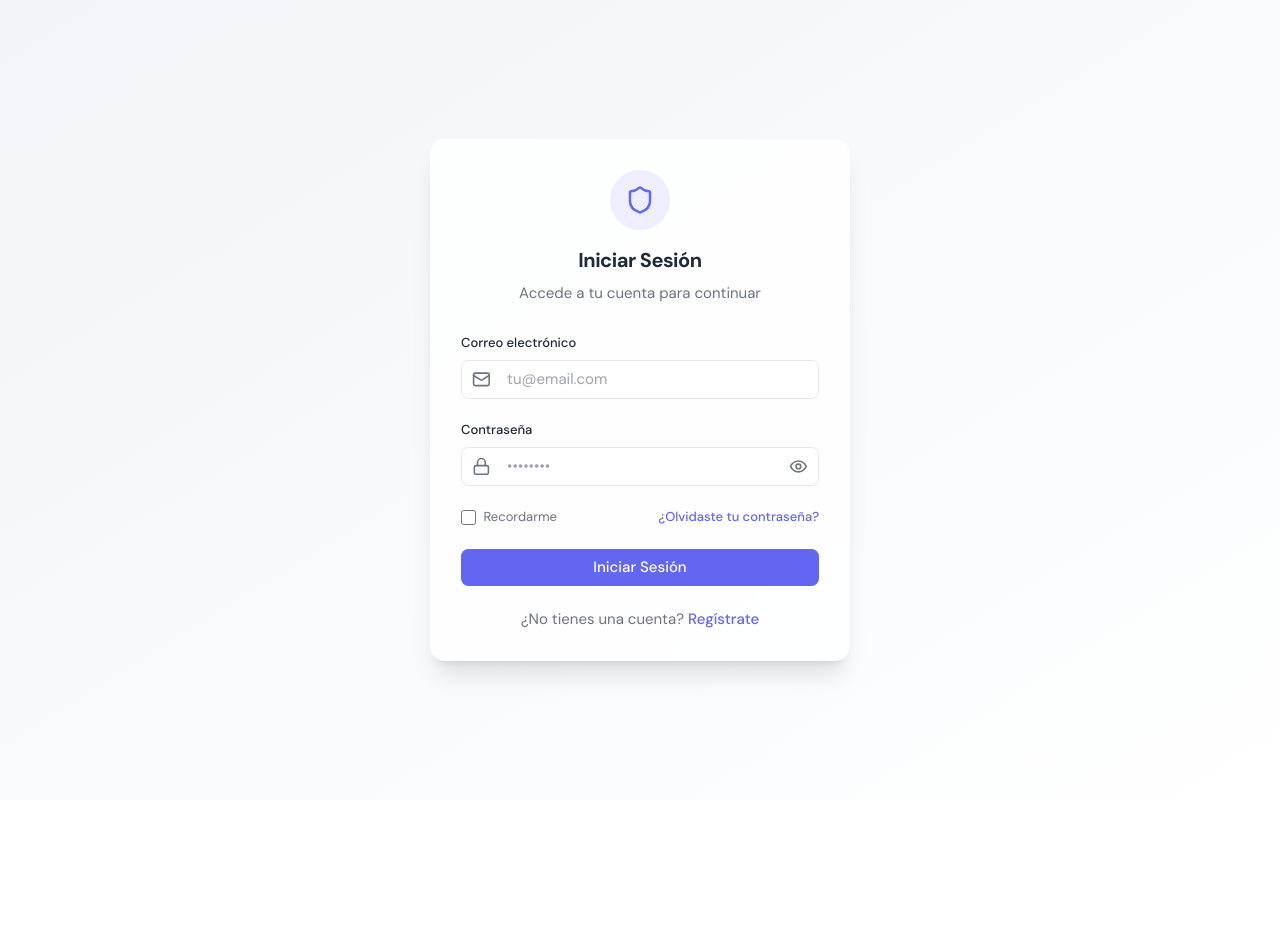
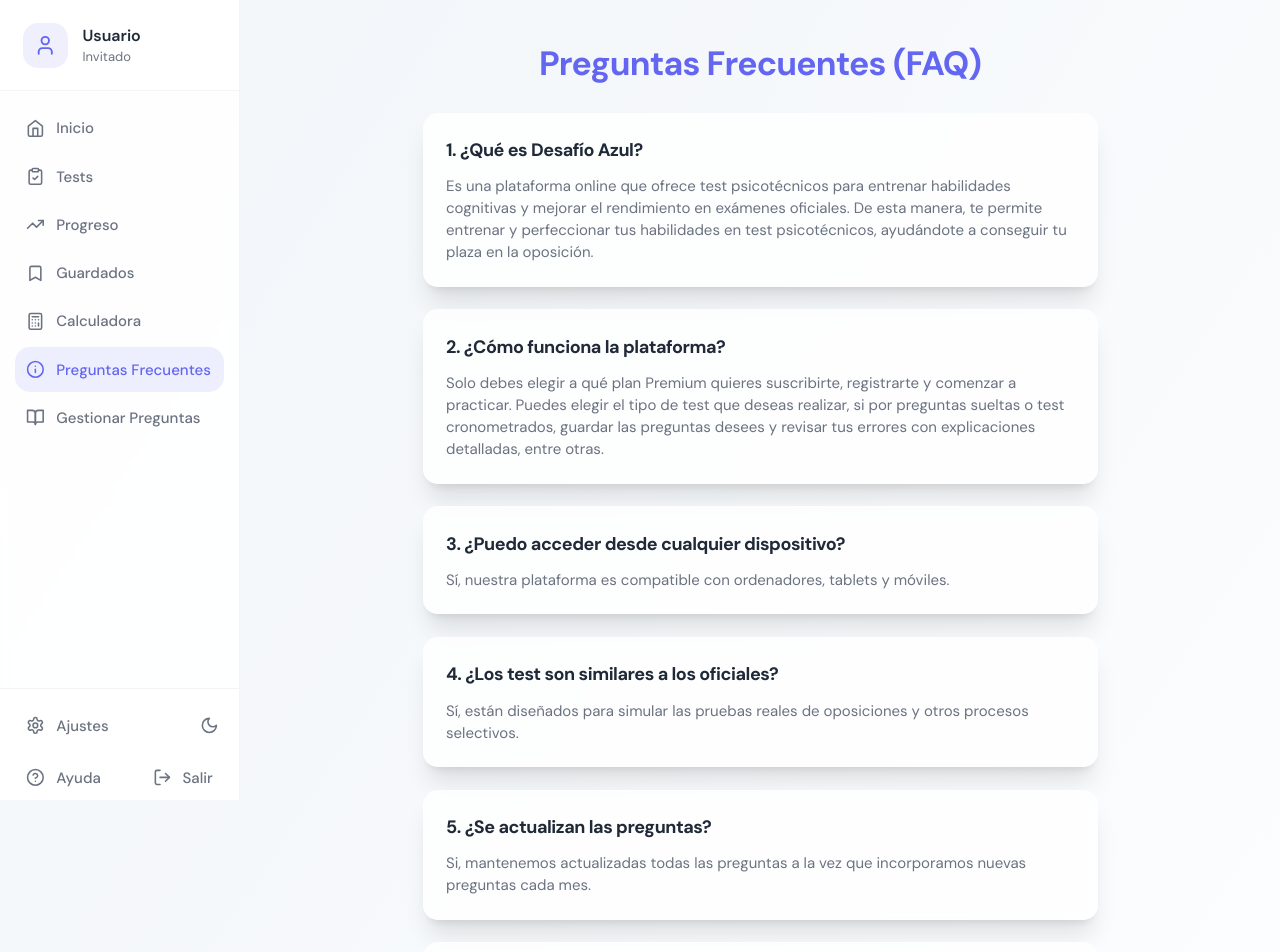
Before and after one commit to nachocastillejo/desafioazul, a React (Vite) app: page /faq in a window 1280 px wide. Before the commit this address led to /login. Shown: the top 952 px of the page. Before the commit the page ends 800 px from the top, so only its background shows below. Built offline with nearby package versions, Linux system fonts and the light colour scheme.

Commit message:
Add FAQ page and integrate it into the sidebar and routing. Updated App layout to include Footer component. Removed FAQ section from Purchase Terms page.

```diff
--- a/src/App.tsx
+++ b/src/App.tsx
@@ -12,12 +12,14 @@ import Register from './pages/Register';
 import { Menu } from 'lucide-react';
 import { AuthProvider } from './contexts/AuthContext';
 import ProtectedRoute from './components/ProtectedRoute';
+import Footer from './components/Footer';
 
 const Profile = lazy(() => import('./pages/Profile'));
 const LegalPage = lazy(() => import('./pages/LegalPage'));
 const PrivacyPolicyPage = lazy(() => import('./pages/PrivacyPolicyPage'));
 const CookiesPolicyPage = lazy(() => import('./pages/CookiesPolicyPage'));
 const PurchaseTermsPage = lazy(() => import('./pages/PurchaseTermsPage'));
+const FaqPage = lazy(() => import('./pages/FaqPage'));
 
 function App() {
   const [isSidebarOpen, setIsSidebarOpen] = useState(false);
@@ -133,6 +135,10 @@ function App() {
             path="/condiciones-generales-de-compra"
             element={<Suspense fallback={<div>Loading...</div>}><AppLayout isSidebarOpen={isSidebarOpen} toggleSidebar={toggleSidebar}><PurchaseTermsPage /></AppLayout></Suspense>}
           />
+          <Route
+            path="/faq"
+            element={<Suspense fallback={<div>Loading...</div>}><AppLayout isSidebarOpen={isSidebarOpen} toggleSidebar={toggleSidebar}><FaqPage /></AppLayout></Suspense>}
+          />
 
           {/* Redirigir rutas no encontradas */}
           <Route path="*" element={<Navigate to="/" replace />} />
@@ -170,7 +176,7 @@ function AppLayout({ children, isSidebarOpen, toggleSidebar }: AppLayoutProps) {
       </div>
 
       {/* Contenido principal */}
-      <main className="flex-1 relative">
+      <main className="flex-1 relative flex flex-col">
         {/* Botón de menú móvil - solo visible cuando el sidebar está cerrado */}
         {!isSidebarOpen && (
           <button
@@ -181,9 +187,10 @@ function AppLayout({ children, isSidebarOpen, toggleSidebar }: AppLayoutProps) {
           </button>
         )}
 
-        <div className="container mx-auto px-4 py-6 sm:px-6 lg:px-8 pt-14 lg:pt-6">
+        <div className="container mx-auto px-4 py-6 sm:px-6 lg:px-8 pt-14 lg:pt-6 flex-grow">
           {children}
         </div>
+        <Footer />
       </main>
     </div>
   );
--- a/src/components/Sidebar.tsx
+++ b/src/components/Sidebar.tsx
@@ -14,7 +14,8 @@ import {
   ChevronDown,
   ChevronUp,
   LogOut,
-  Bookmark
+  Bookmark,
+  Info
 } from 'lucide-react';
 import ThemeToggle from './ThemeToggle';
 import { useTestStore } from '../lib/store';
@@ -155,6 +156,20 @@ export default function Sidebar({ onCloseMobile, isSidebarOpen }: SidebarProps)
 
           <li>
             <button
+              onClick={() => handleNavigation('/faq')}
+              className={`w-full flex items-center space-x-3 p-3 rounded-xl transition-colors ${
+                location.pathname === '/faq'
+                  ? 'bg-primary/10 dark:bg-primary/20 text-primary'
+                  : 'text-text-secondary dark:text-gray-400 hover:bg-gray-50 dark:hover:bg-gray-700'
+              }`}
+            >
+              <Info className="w-5 h-5" />
+              <span className="font-medium">Preguntas Frecuentes</span>
+            </button>
+          </li>
+
+          <li>
+            <button
               onClick={() => handleNavigation('/admin/preguntas')}
               className={`w-full flex items-center space-x-3 p-3 rounded-xl transition-colors ${
                 location.pathname === '/admin/preguntas'
--- a/src/pages/CookiesPolicyPage.tsx
+++ b/src/pages/CookiesPolicyPage.tsx
@@ -2,7 +2,7 @@ import React from 'react';
 
 const CookiesPolicyPage: React.FC = () => {
   return (
-    <div className="max-w-3xl mx-auto p-6 md:p-8 bg-white dark:bg-gray-800 rounded-lg shadow-xl text-text-primary dark:text-white">
+    <div className="max-w-3xl mx-auto p-6 md:p-8 text-text-primary dark:text-white">
       <h1 className="text-3xl sm:text-4xl font-bold text-primary dark:text-primary mb-8 text-center">
         POLÍTICA DE COOKIES
       </h1>
--- /dev/null
+++ b/src/pages/FaqPage.tsx
@@ -0,0 +1,69 @@
+import React from 'react';
+
+const FaqPage: React.FC = () => {
+  const faqs = [
+    {
+      question: "¿Qué es Desafío Azul?",
+      answer: "Es una plataforma online que ofrece test psicotécnicos para entrenar habilidades cognitivas y mejorar el rendimiento en exámenes oficiales. De esta manera, te permite entrenar y perfeccionar tus habilidades en test psicotécnicos, ayudándote a conseguir tu plaza en la oposición."
+    },
+    {
+      question: "¿Cómo funciona la plataforma?",
+      answer: "Solo debes elegir a qué plan Premium quieres suscribirte, registrarte y comenzar a practicar. Puedes elegir el tipo de test que deseas realizar, si por preguntas sueltas o test cronometrados,  guardar las preguntas desees y revisar tus errores con explicaciones detalladas, entre otras."
+    },
+    {
+      question: "¿Puedo acceder desde cualquier dispositivo?",
+      answer: "Sí, nuestra plataforma es compatible con ordenadores, tablets y móviles."
+    },
+    {
+      question: "¿Los test son similares a los oficiales?",
+      answer: "Sí, están diseñados para simular las pruebas reales de oposiciones y otros procesos selectivos."
+    },
+    {
+      question: "¿Se actualizan las preguntas?",
+      answer: "Si, mantenemos actualizadas todas las preguntas a la vez que incorporamos nuevas preguntas cada mes."
+    },
+    {
+      question: "¿Se guarda mi progreso?",
+      answer: "Sí, puedes acceder a tu historial de test y revisar tu evolución en cualquier momento."
+    },
+    {
+      question: "¿Hay test adaptativos?",
+      answer: "Sí, la plataforma te permite ajustar los test al número de preguntas que desees así como de las áreas que necesites mejorar para un aprendizaje más personalizado."
+    },
+    {
+      question: "¿Cuánto cuesta el acceso a la plataforma?",
+      answer: "Ofrecemos diferentes planes de suscripción. Consulta nuestra sección de precios para más detalles."
+    },
+    {
+      question: "Si me suscribo al Plan Premium, ¿puedo darme de baja en cualquier momento?",
+      answer: "En Desafío Azul no tenemos permanencia de ningun tipo, si te das de alta y al mes siguiente no quieres seguir suscrito, puedes darte de baja sin problema; simplemente cancela la suscripción unos días antes de que empiece el siguiente periodo de facturación en el apartado Gestionar mi suscripción dentro de Mi cuenta."
+    },
+    {
+      question: "¿Cómo puedo contactar con soporte?",
+      answer: "Puedes escribirnos a [correo de soporte] o utilizar el chat de atención al cliente dentro de la plataforma."
+    }
+  ];
+
+  return (
+    <div className="max-w-3xl mx-auto p-4 sm:p-6 text-text-primary dark:text-white">
+      <h1 className="text-3xl sm:text-4xl font-bold text-primary dark:text-primary mb-8 text-center">
+        Preguntas Frecuentes (FAQ)
+      </h1>
+
+      <div className="space-y-6">
+        {faqs.map((faq, index) => (
+          <div key={index} className="card p-5 sm:p-6 bg-white dark:bg-gray-800 shadow-md rounded-lg">
+            <h3 className="text-lg sm:text-xl font-bold text-text-primary dark:text-white mb-3">
+              {index + 1}. {faq.question}
+            </h3>
+            <p className="text-base text-text-secondary dark:text-gray-400 leading-relaxed">
+              {faq.answer}
+            </p>
+          </div>
+        ))}
+      </div>
+    </div>
+  );
+};
+
+export default FaqPage;
--- a/src/pages/Home.tsx
+++ b/src/pages/Home.tsx
@@ -1,7 +1,6 @@
 import React from 'react';
 import { Link } from 'react-router-dom';
 import { Brain, Target, User } from 'lucide-react';
-import Footer from '../components/Footer';
 
 export default function Home() {
   return (
@@ -82,7 +81,6 @@ export default function Home() {
           </p>
         </div>
       </div>
-      <Footer />
     </div>
   );
 }
--- a/src/pages/LegalPage.tsx
+++ b/src/pages/LegalPage.tsx
@@ -2,7 +2,7 @@ import React from 'react';
 
 const LegalPage: React.FC = () => {
   return (
-    <div className="max-w-3xl mx-auto p-6 md:p-8 bg-white dark:bg-gray-800 rounded-lg shadow-xl text-text-primary dark:text-white">
+    <div className="max-w-3xl mx-auto p-6 md:p-8 text-text-primary dark:text-white">
       <h1 className="text-3xl sm:text-4xl font-bold text-primary dark:text-primary mb-8 text-center">
         AVISO LEGAL
       </h1>
--- a/src/pages/PrivacyPolicyPage.tsx
+++ b/src/pages/PrivacyPolicyPage.tsx
@@ -2,7 +2,7 @@ import React from 'react';
 
 const PrivacyPolicyPage: React.FC = () => {
   return (
-    <div className="max-w-3xl mx-auto p-6 md:p-8 bg-white dark:bg-gray-800 rounded-lg shadow-xl text-text-primary dark:text-white">
+    <div className="max-w-3xl mx-auto p-6 md:p-8 text-text-primary dark:text-white">
       <h1 className="text-3xl sm:text-4xl font-bold text-primary dark:text-primary mb-8 text-center">
         POLÍTICA DE PRIVACIDAD
       </h1>
--- a/src/pages/PurchaseTermsPage.tsx
+++ b/src/pages/PurchaseTermsPage.tsx
@@ -2,7 +2,7 @@ import React from 'react';
 
 const PurchaseTermsPage: React.FC = () => {
   return (
-    <div className="max-w-3xl mx-auto p-6 md:p-8 bg-white dark:bg-gray-800 rounded-lg shadow-xl text-text-primary dark:text-white">
+    <div className="max-w-3xl mx-auto p-6 md:p-8 text-text-primary dark:text-white">
       <h1 className="text-3xl sm:text-4xl font-bold text-primary dark:text-primary mb-8 text-center">
         TÉRMINOS Y CONDICIONES GENERALES DE COMPRA
       </h1>
@@ -178,55 +178,6 @@ const PurchaseTermsPage: React.FC = () => {
         </p>
       </section>
 
-      {/* FAQ Section - Extracted from the end of the provided text */}
-      <section className="mb-8">
-        <h2 className="text-2xl sm:text-3xl font-bold text-primary dark:text-primary mb-6 text-center">
-          Preguntas Frecuentes (FAQ)
-        </h2>
-        <div className="space-y-6">
-          <div>
-            <h3 className="text-md sm:text-lg font-semibold text-text-primary dark:text-white mb-2">1. ¿Qué es Desafío Azul?</h3>
-            <p className="text-base text-text-secondary dark:text-gray-400 leading-relaxed">Es una plataforma online que ofrece test psicotécnicos para entrenar habilidades cognitivas y mejorar el rendimiento en exámenes oficiales. De esta manera, te permite entrenar y perfeccionar tus habilidades en test psicotécnicos, ayudándote a conseguir tu plaza en la oposición.</p>
-          </div>
-          <div>
-            <h3 className="text-md sm:text-lg font-semibold text-text-primary dark:text-white mb-2">2. ¿Cómo funciona la plataforma?</h3>
-            <p className="text-base text-text-secondary dark:text-gray-400 leading-relaxed">Solo debes elegir a qué plan Premium quieres suscribirte, registrarte y comenzar a practicar. Puedes elegir el tipo de test que deseas realizar, si por preguntas sueltas o test cronometrados,  guardar las preguntas desees y revisar tus errores con explicaciones detalladas, entre otras.</p>
-          </div>
-          <div>
-            <h3 className="text-md sm:text-lg font-semibold text-text-primary dark:text-white mb-2">3. ¿Puedo acceder desde cualquier dispositivo?</h3>
-            <p className="text-base text-text-secondary dark:text-gray-400 leading-relaxed">Sí, nuestra plataforma es compatible con ordenadores, tablets y móviles.</p>
-          </div>
-          <div>
-            <h3 className="text-md sm:text-lg font-semibold text-text-primary dark:text-white mb-2">4. ¿Los test son similares a los oficiales?</h3>
-            <p className="text-base text-text-secondary dark:text-gray-400 leading-relaxed">Sí, están diseñados para simular las pruebas reales de oposiciones y otros procesos selectivos.</p>
-          </div>
-          <div>
-            <h3 className="text-md sm:text-lg font-semibold text-text-primary dark:text-white mb-2">5. ¿Se actualizan las preguntas?</h3>
-            <p className="text-base text-text-secondary dark:text-gray-400 leading-relaxed">Si, mantenemos actualizadas todas las preguntas a la vez que incorporamos nuevas preguntas cada mes.</p>
-          </div>
-          <div>
-            <h3 className="text-md sm:text-lg font-semibold text-text-primary dark:text-white mb-2">6. ¿Se guarda mi progreso?</h3>
-            <p className="text-base text-text-secondary dark:text-gray-400 leading-relaxed">Sí, puedes acceder a tu historial de test y revisar tu evolución en cualquier momento.</p>
-          </div>
-          <div>
-            <h3 className="text-md sm:text-lg font-semibold text-text-primary dark:text-white mb-2">7. ¿Hay test adaptativos?</h3>
-            <p className="text-base text-text-secondary dark:text-gray-400 leading-relaxed">Sí, la plataforma te permite ajustar los test al número de preguntas que desees así como de las áreas que necesites mejorar para un aprendizaje más personalizado.</p>
-          </div>
-          <div>
-            <h3 className="text-md sm:text-lg font-semibold text-text-primary dark:text-white mb-2">8. ¿Cuánto cuesta el acceso a la plataforma?</h3>
-            <p className="text-base text-text-secondary dark:text-gray-400 leading-relaxed">Ofrecemos diferentes planes de suscripción. Consulta nuestra sección de precios para más detalles.</p>
-          </div>
-          <div>
-            <h3 className="text-md sm:text-lg font-semibold text-text-primary dark:text-white mb-2">9. Si me suscribo al Plan Premium, ¿puedo darme de baja en cualquier momento?</h3>
-            <p className="text-base text-text-secondary dark:text-gray-400 leading-relaxed">En Desafío Azul no tenemos permanencia de ningun tipo, si te das de alta y al mes siguiente no quieres seguir suscrito, puedes darte de baja sin problema; simplemente cancela la suscripción unos días antes de que empiece el siguiente periodo de facturación en el apartado Gestionar mi suscripción dentro de Mi cuenta.</p>
-          </div>
-          <div>
-            <h3 className="text-md sm:text-lg font-semibold text-text-primary dark:text-white mb-2">10. ¿Cómo puedo contactar con soporte?</h3>
-            <p className="text-base text-text-secondary dark:text-gray-400 leading-relaxed">Puedes escribirnos a [correo de soporte] o utilizar el chat de atención al cliente dentro de la plataforma.</p>
-          </div>
-        </div>
-      </section>
-
       <p className="text-sm text-gray-500 dark:text-gray-400 mt-10 text-center">
         Fecha de última actualización: [Fecha]
       </p>
```
